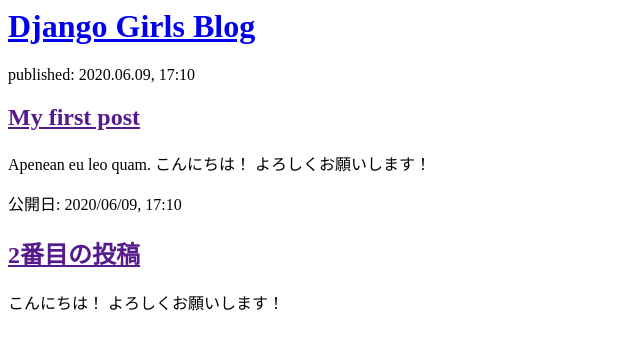
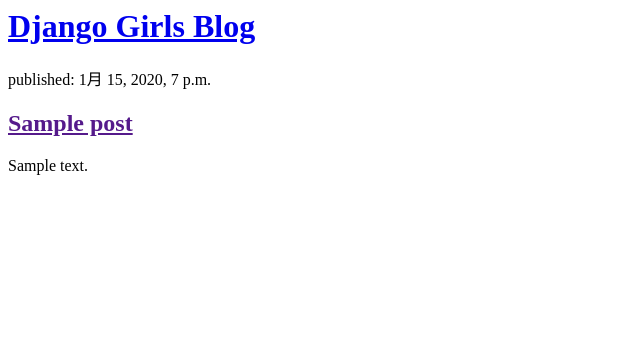
Before and after one commit to Moppy1032ka/my-first-blog, a Django app: page / in a window 1280 px wide. Shown: the top 350 px of the page, without its empty margins (0-640 px from the left). Run offline with Django 3.2, Linux system fonts and the light colour scheme; tables that the repository leaves empty hold one stand-in row (values such as "Sample post").

Commit message:
Modified templates to display posts from database.

```diff
--- a/blog/templates/blog/post_list.html
+++ b/blog/templates/blog/post_list.html
@@ -6,17 +6,12 @@
         <div>
             <h1><a href="/">Django Girls Blog</a></h1>
         </div>
-
-        <div>
-            <p>published: 2020.06.09, 17:10</p>
-            <h2><a href="">My first post</a></h2>
-            <p>Apenean eu leo quam. こんにちは！ よろしくお願いします！</p>
-        </div>
-
-        <div>
-            <p>公開日: 2020/06/09, 17:10</p>
-            <h2><a href="">2番目の投稿</a></h2>
-            <p>こんにちは！ よろしくお願いします！</p>
-        </div>
+        {% for post in posts %}
+            <div>
+                <p>published: {{ post.published_data }}</p>
+                <h2><a href="">{{ post.title }}</a></h2>
+                <p>{{ post.text|linebreaksbr }}</p>
+            </div>
+        {% endfor %}
     </body>
 </html>
--- a/blog/views.py
+++ b/blog/views.py
@@ -1,6 +1,9 @@
 from django.shortcuts import render
+from django.utils import timezone
+from .models import Post
 
 # Create your views here.
 
 def post_list(request):
-    return render(request, 'blog/post_list.html', {})
+    posts = Post.objects.filter(published_data__lte=timezone.now()).order_by('published_data')
+    return render(request, 'blog/post_list.html', {'posts': posts})
```
